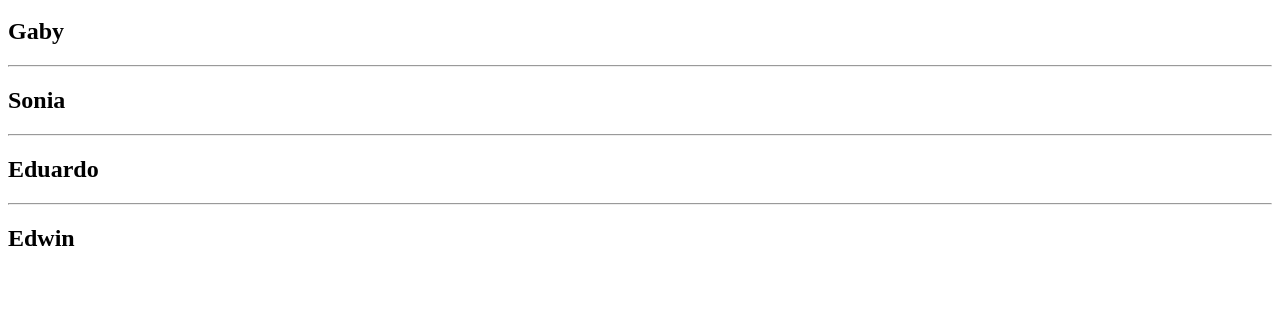
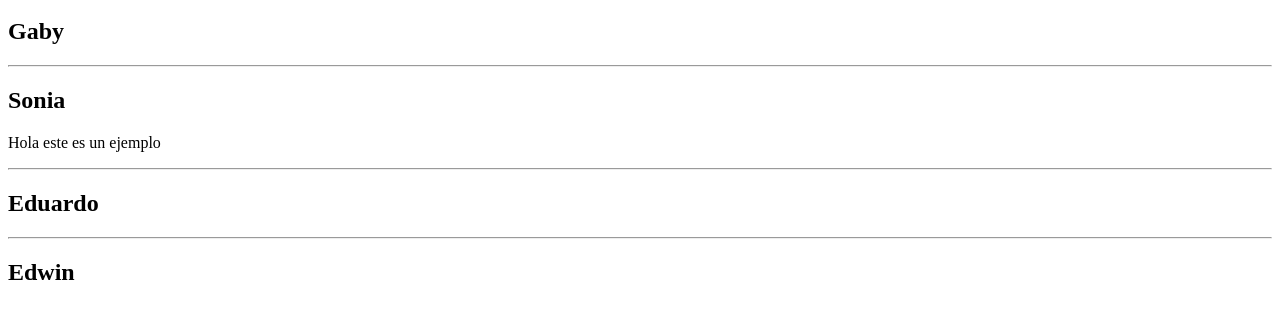
Before and after one commit to edwinnajera/cursoGIT, a plain HTML site: page index.html in a window 1280 px wide. Shown: the part 48-366 px from the top of the page. Drawn offline with Linux system fonts and the light colour scheme.

Commit message:
se agrega un p

```diff
--- a/index.html
+++ b/index.html
@@ -10,6 +10,7 @@
 		<hr>
 		<section>
 			<h2>Sonia</h2>
+			<p>Hola este es un ejemplo</p>
 		</section>
 		<hr>
 		<section>
```
